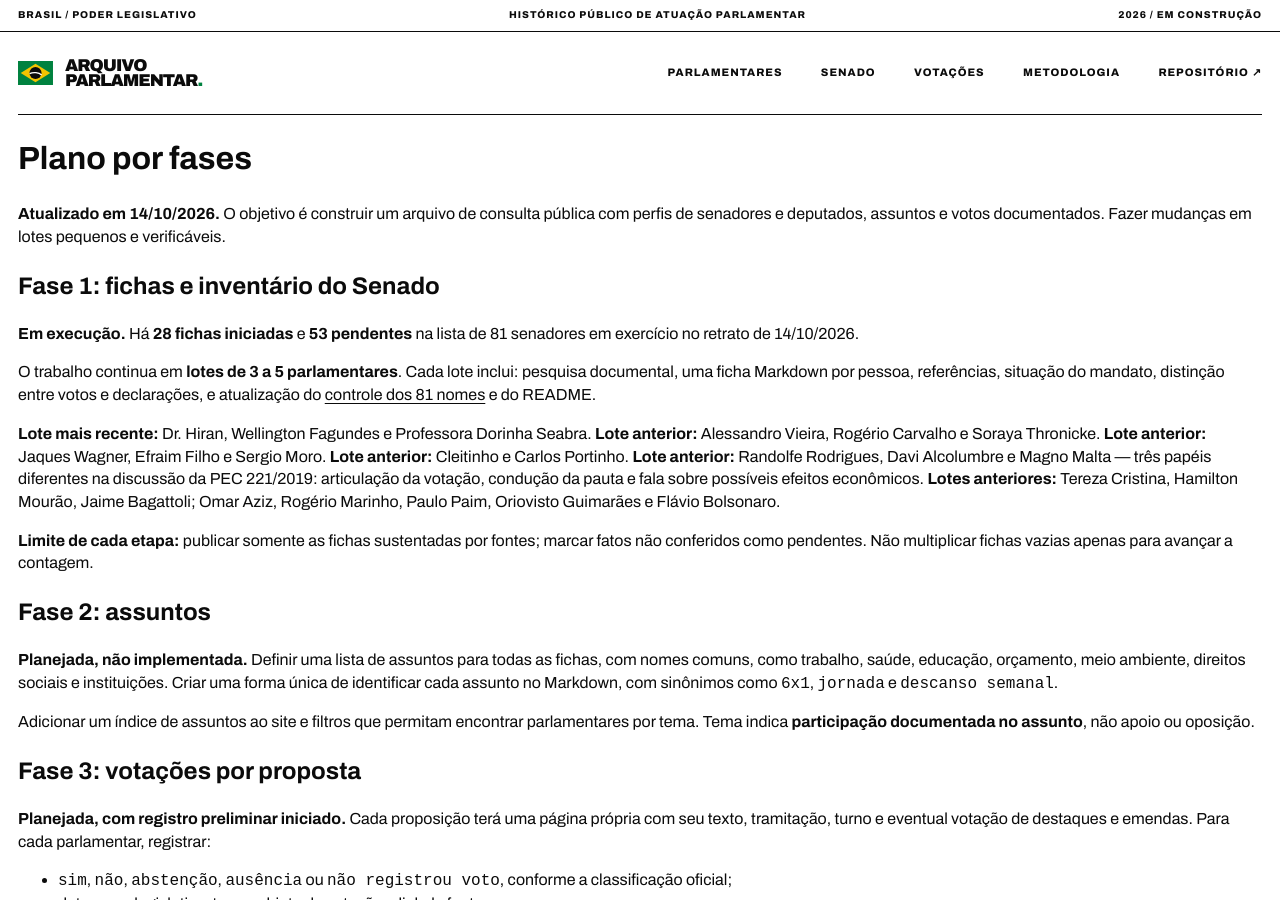
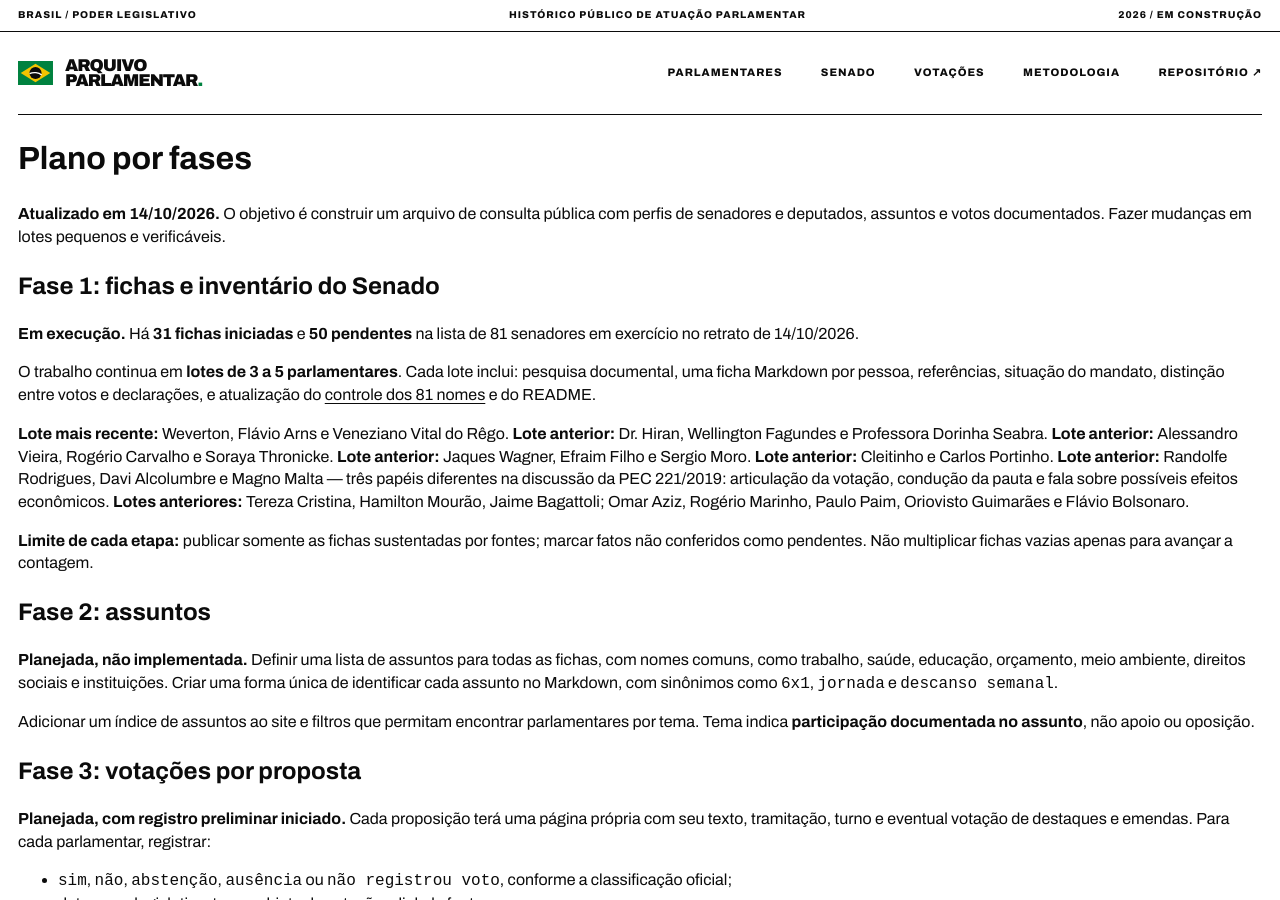
Before and after one commit to leorruas/senadores-deputados, a Jekyll site: the page built from PLANO-DE-FASES.md, in a window 1280 px wide and 900 px high. Built offline with Jekyll 4.4.1, drawn with Linux system fonts in a browser that asks for light colours; our own code applies the rules of GitHub Pages for plain Markdown files.

Commit message:
docs: registra 31 fichas do Senado

```diff
--- a/PLANO-DE-FASES.md
+++ b/PLANO-DE-FASES.md
@@ -4,11 +4,11 @@
 
 ## Fase 1: fichas e inventário do Senado
 
-**Em execução.** Há **28 fichas iniciadas** e **53 pendentes** na lista de 81 senadores em exercício no retrato de 14/10/2026.
+**Em execução.** Há **31 fichas iniciadas** e **50 pendentes** na lista de 81 senadores em exercício no retrato de 14/10/2026.
 
 O trabalho continua em **lotes de 3 a 5 parlamentares**. Cada lote inclui: pesquisa documental, uma ficha Markdown por pessoa, referências, situação do mandato, distinção entre votos e declarações, e atualização do [controle dos 81 nomes](parlamentares/senadores/ACOMPANHAMENTO.md) e do README.
 
-**Lote mais recente:** Dr. Hiran, Wellington Fagundes e Professora Dorinha Seabra. **Lote anterior:** Alessandro Vieira, Rogério Carvalho e Soraya Thronicke. **Lote anterior:** Jaques Wagner, Efraim Filho e Sergio Moro. **Lote anterior:** Cleitinho e Carlos Portinho. **Lote anterior:** Randolfe Rodrigues, Davi Alcolumbre e Magno Malta — três papéis diferentes na discussão da PEC 221/2019: articulação da votação, condução da pauta e fala sobre possíveis efeitos econômicos. **Lotes anteriores:** Tereza Cristina, Hamilton Mourão, Jaime Bagattoli; Omar Aziz, Rogério Marinho, Paulo Paim, Oriovisto Guimarães e Flávio Bolsonaro.
+**Lote mais recente:** Weverton, Flávio Arns e Veneziano Vital do Rêgo. **Lote anterior:** Dr. Hiran, Wellington Fagundes e Professora Dorinha Seabra. **Lote anterior:** Alessandro Vieira, Rogério Carvalho e Soraya Thronicke. **Lote anterior:** Jaques Wagner, Efraim Filho e Sergio Moro. **Lote anterior:** Cleitinho e Carlos Portinho. **Lote anterior:** Randolfe Rodrigues, Davi Alcolumbre e Magno Malta — três papéis diferentes na discussão da PEC 221/2019: articulação da votação, condução da pauta e fala sobre possíveis efeitos econômicos. **Lotes anteriores:** Tereza Cristina, Hamilton Mourão, Jaime Bagattoli; Omar Aziz, Rogério Marinho, Paulo Paim, Oriovisto Guimarães e Flávio Bolsonaro.
 
 **Limite de cada etapa:** publicar somente as fichas sustentadas por fontes; marcar fatos não conferidos como pendentes. Não multiplicar fichas vazias apenas para avançar a contagem.
 
```
